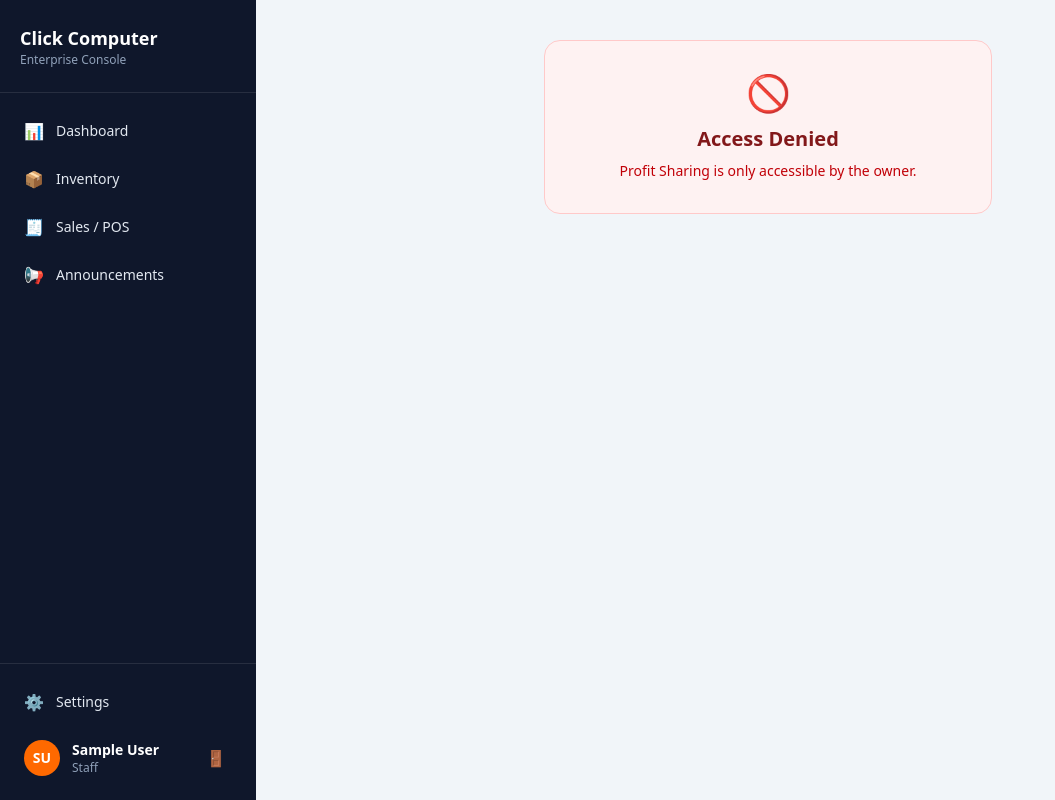
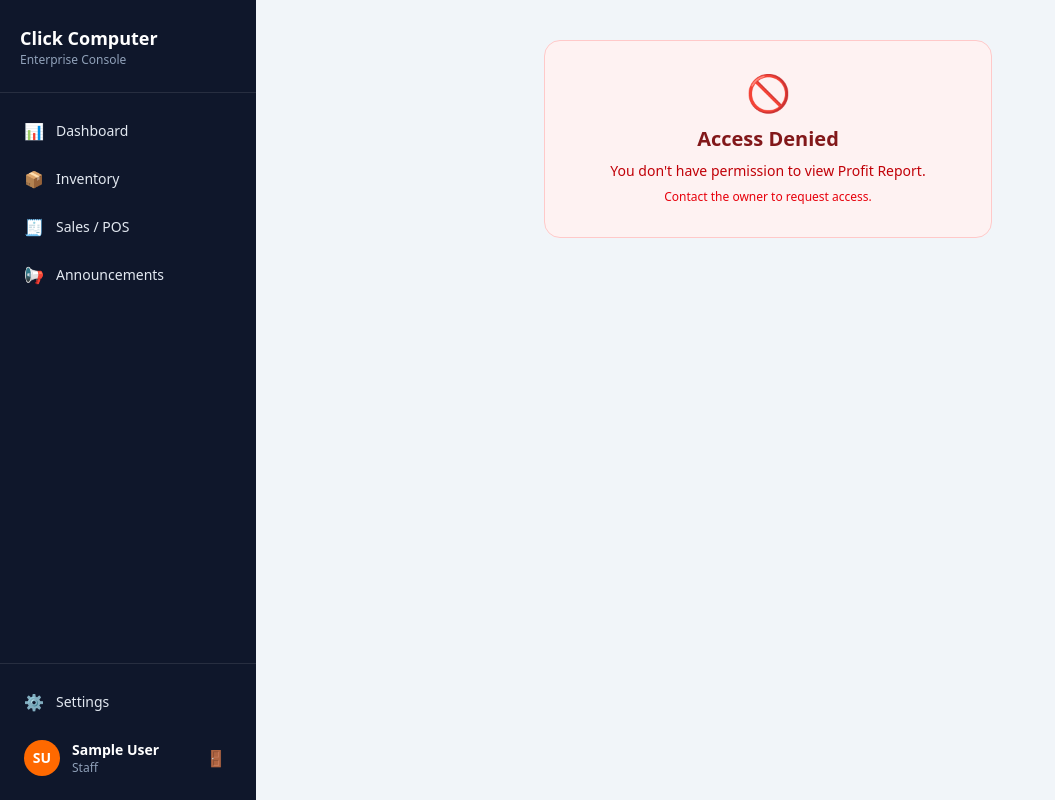
Before and after one commit to abulmalik-6304/Click-Computer-Center, a Next.js app: page /admin/profit-sharing in a window 1280 px wide. Shown: the whole page, without its empty margins (0-1055 px from the left). Built offline with nearby package versions, Linux system fonts and the light colour scheme; no server answers; sample sign-in values are in the browser's storage.

Commit message:
Implement permission check for profit sharing access
Added permission check for viewing profit sharing based on user role and email.

```diff
--- a/src/app/admin/profit-sharing/page.tsx
+++ b/src/app/admin/profit-sharing/page.tsx
@@ -2,6 +2,7 @@
 import { getServerSession } from "next-auth";
 import { authOptions } from "@/lib/auth";
 import { redirect } from "next/navigation";
+import { hasPermission } from "@/lib/permissions";
 import ProfitSharingClient from "./ProfitSharingClient";
 
 export const revalidate = 0;
@@ -12,19 +13,33 @@ export default async function ProfitSharingPage() {
   if (!session) redirect("/login");
 
   const role = String((session.user as any).role || "").toLowerCase();
-  if (role !== "owner") {
+  const email = String(session.user?.email || "");
+
+  // ✅ Check permission — owner always has, manager needs explicit grant
+  const canViewProfit = await hasPermission(email, role, "canViewProfit");
+
+  if (!canViewProfit) {
     return (
       <div className="p-10 text-center">
         <div className="bg-red-50 border border-red-200 rounded-2xl p-8 max-w-md mx-auto">
           <p className="text-4xl mb-3">🚫</p>
           <h1 className="text-xl font-bold text-red-900 mb-2">Access Denied</h1>
           <p className="text-sm text-red-700">
-            Profit Sharing is only accessible by the owner.
+            You don&apos;t have permission to view Profit Report.
+          </p>
+          <p className="text-xs text-red-600 mt-2">
+            Contact the owner to request access.
           </p>
         </div>
       </div>
     );
   }
 
-  return <ProfitSharingClient />;
+  return (
+    <ProfitSharingClient
+      userRole={role}
+      userName={session.user?.name ?? session.user?.email ?? "User"}
+      userEmail={email}
+    />
+  );
 }
```
